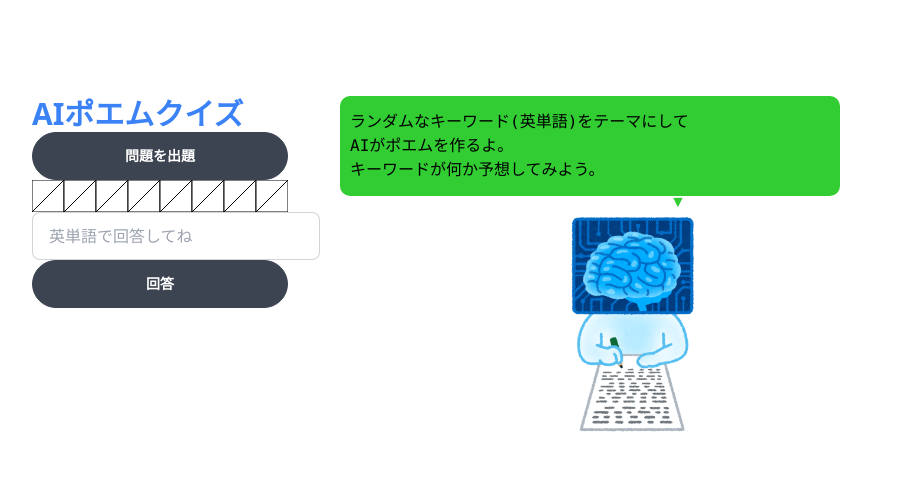
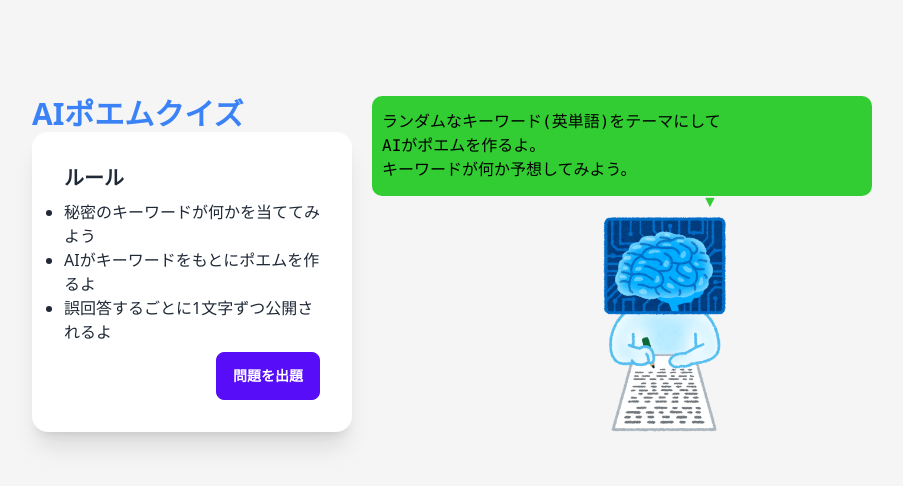
Before and after one commit to kurehajime/whatword, a Next.js app: page / in a window 1280 px wide. Shown: the top 486 px of the page, without its empty margins (64-967 px from the left). Built offline with nearby package versions, Linux system fonts and the light colour scheme.

Commit message:
デザイン微調整

```diff
--- a/pages/index.tsx
+++ b/pages/index.tsx
@@ -16,9 +16,11 @@ AIがポエムを作るよ。
   const [input, setInput] = useState("")
   const [messege, setMessege] = useState("")
   const [thinking, setThinking] = useState(false)
+  const [start, setStart] = useState(false)
   const showHint = async () => {
     const word = getWord()
     setThinking(true)
+    setStart(false)
     setTurn(0)
     setWord(word)
     setMessege("")
@@ -29,6 +31,7 @@ AIがポエムを作るよ。
     const regexp = /^[0-9]\.\s*(.*)/mg;
     setHint(result.trim().replaceAll(regexp, '$1').split('\n').slice(0, 4).join('\n'))
     setThinking(false)
+    setStart(true)
   }
   const answer = () => {
     if (input.toLocaleUpperCase() === word.toLocaleUpperCase()) {
@@ -55,18 +58,38 @@ AIがポエムを作るよ。
       </Head>
       <main className={styles.main}>
         <div className='flex w-full gap-5'>
-          <div className='grow-0 w-72'>
+          <div className='grow-0 w-80'>
             <h1 className='text-3xl text-blue-500 font-black'>AIポエムクイズ</h1>
-            <button onClick={showHint}
-              className="btn w-64 rounded-full"
-            >問題を出題</button>
+
+            {start ? <div className='card w-80 bg-base-100 shadow-xl'>
+              <div className='card-body'>
                 <Result keyword={word} turn={turn} />
                 <input type="text" value={input} onChange={onChange} onKeyDown={onKeyDown}
                   placeholder="英単語で回答してね"
                   className="input input-bordered w-full max-w-xs" />
+                <div className="card-actions justify-end">
                   <button onClick={answer}
-              className="btn w-64 rounded-full"
+                    className="btn btn-primary"
                   >回答</button>
+                </div>
+              </div>
+
+            </div> : <div className='card w-80 bg-base-100 shadow-xl'>
+              <div className='card-body'>
+                <h2 className='card-title'>ルール</h2 >
+                <ul className='list-disc'>
+                  <li>秘密のキーワードが何かを当ててみよう</li>
+                  <li>AIがキーワードをもとにポエムを作るよ</li>
+                  <li>誤回答するごとに1文字ずつ公開されるよ</li>
+                </ul>
+                <div className="card-actions justify-end">
+                  <button onClick={showHint}
+                    className="btn btn-primary"
+                  >問題を出題</button>
+                </div>
+              </div>
+            </div>
+            }
           </div>
           <div className='grow '>
             <Poem
--- a/styles/ai.module.css
+++ b/styles/ai.module.css
@@ -1,7 +1,3 @@
-.ai {
-    background-color: white;
-}
-
 .thinking {
     display: inline-block;
     animation: buru .1s infinite;
--- a/styles/globals.css
+++ b/styles/globals.css
@@ -1,3 +1,7 @@
 @tailwind base;
 @tailwind components;
 @tailwind utilities;
+
+body {
+    background-color: #f5f5f5;
+}
```
Lines whose indentation alone changed are shown as unchanged.
